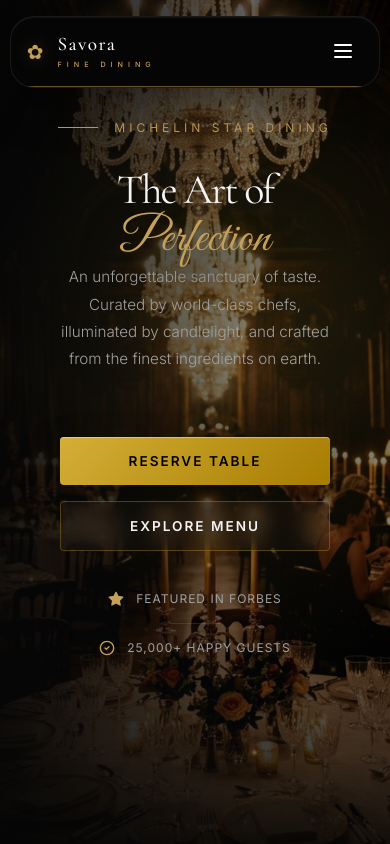
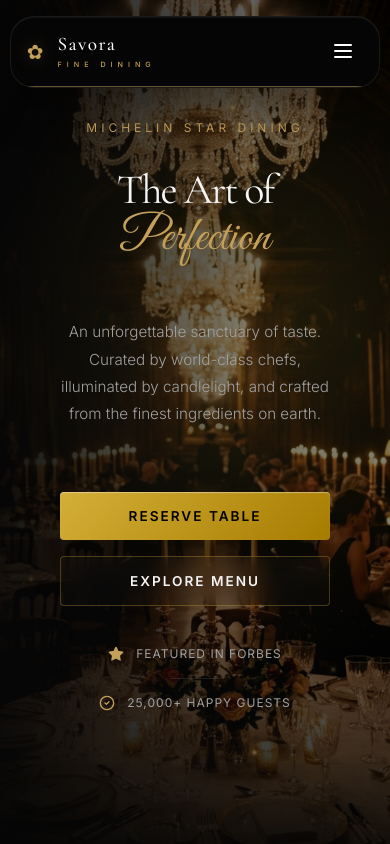
Before and after one commit to rahul4172/Savora, a React (Vite) app: page / in a window 390 px wide. Shown: the top 844 px of the page. Built offline with nearby package versions, Linux system fonts and the light colour scheme.

Commit message:
Perfectly center Hero Section typography on mobile by hiding decorative line and switching script heading to relative block

```diff
--- a/src/components/HeroSection.module.css
+++ b/src/components/HeroSection.module.css
@@ -477,6 +477,7 @@
   .editorialLayout { flex-direction: column; justify-content: center; align-items: center; }
   .textContent { width: 100%; text-align: center; align-items: center; display: flex; flex-direction: column; }
   .conciergeWrapper { display: none; }
+  .goldLine { display: none; }
   .mainHeading { font-size: 90px; }
   .scriptHeading { font-size: 110px; top: 40px; left: 50%; transform: translateX(-30%); }
 }
@@ -489,9 +490,9 @@
 @media (max-width: 768px) {
   .hero { min-height: 100svh; }
   .editorialLayout { padding-top: 140px; padding-bottom: 160px; justify-content: flex-start; }
-  .mainHeading { font-size: 56px; }
-  .scriptHeading { font-size: 64px; top: 50px; left: 50%; transform: translateX(-50%); text-align: center; width: 100%;}
-  .titleGroup { margin-bottom: 60px; }
+  .mainHeading { font-size: 56px; margin-bottom: 0; }
+  .scriptHeading { position: relative; font-size: 64px; top: 0; left: 0; transform: none; text-align: center; display: block; margin: -10px auto 0 auto; }
+  .titleGroup { margin-bottom: 60px; display: flex; flex-direction: column; align-items: center; }
   .buttonGroup { flex-direction: column; gap: 16px; margin-bottom: 40px; width: 100%; padding: 0 20px; }
   .socialProof { flex-direction: column; gap: 16px; }
   .proofDivider { width: 50px; height: 1px; }
@@ -502,7 +503,7 @@
 
 @media (max-width: 480px) {
   .mainHeading { font-size: 42px; }
-  .scriptHeading { font-size: 48px; top: 42px; }
+  .scriptHeading { font-size: 48px; top: 0; margin-top: -5px; }
   .titleGroup { margin-bottom: 50px; }
   .btnPremium, .btnGlass { padding: 16px 24px; width: 100%; text-align: center; }
   .editorialLayout { padding-top: 120px; padding-bottom: 140px; }
```
